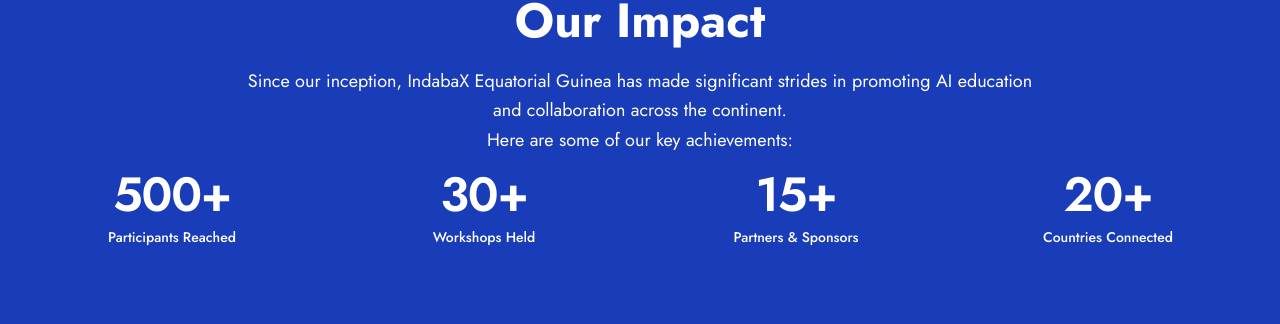
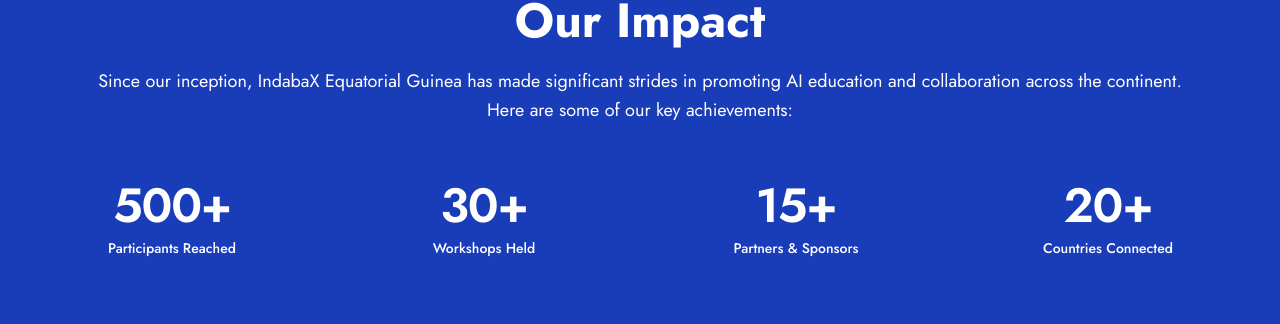
Before and after one commit to NeoPhetoane/IndabaX_Equatorial_Guinea, a React (Vite) app: page / in a window 1280 px wide. Shown: the part 1984-2308 px from the top of the page. Built offline with nearby package versions, Linux system fonts and the light colour scheme; grey boxes are pictures that could not be loaded.

Commit message:
Fix layout spacing in Statistics component and improve text flow.

```diff
--- a/src/components/Statistics.jsx
+++ b/src/components/Statistics.jsx
@@ -67,10 +67,10 @@ const Statistics = () => {
           </h2>
           <p className="text-lg mt-4 text-base leading-relaxed text-white">
             Since our inception, IndabaX Equatorial Guinea has made significant
-            strides in promoting AI education<br></br> and collaboration across
-            the continent.<br></br> Here are some of our key achievements:
+            strides in promoting AI education and collaboration across the
+            continent.<br></br> Here are some of our key achievements:
           </p>
-          <div className="grid grid-cols-2 md:grid-cols-4 gap-12 p-4">
+          <div className="grid grid-cols-2 md:grid-cols-4 gap-12 p-4 mt-10">
             <Counter target={500} label="Participants Reached" />
             <Counter target={30} label="Workshops Held" />
             <Counter target={15} label="Partners & Sponsors" />
```
